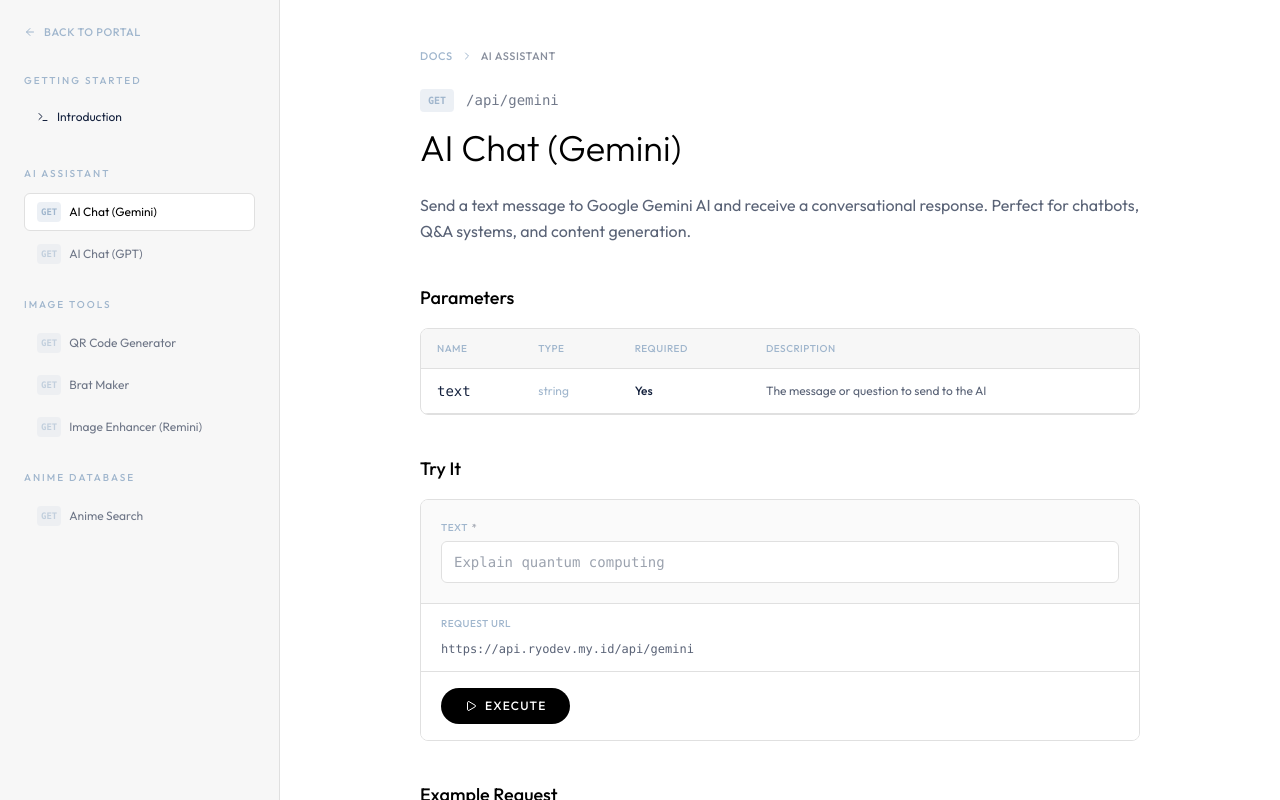
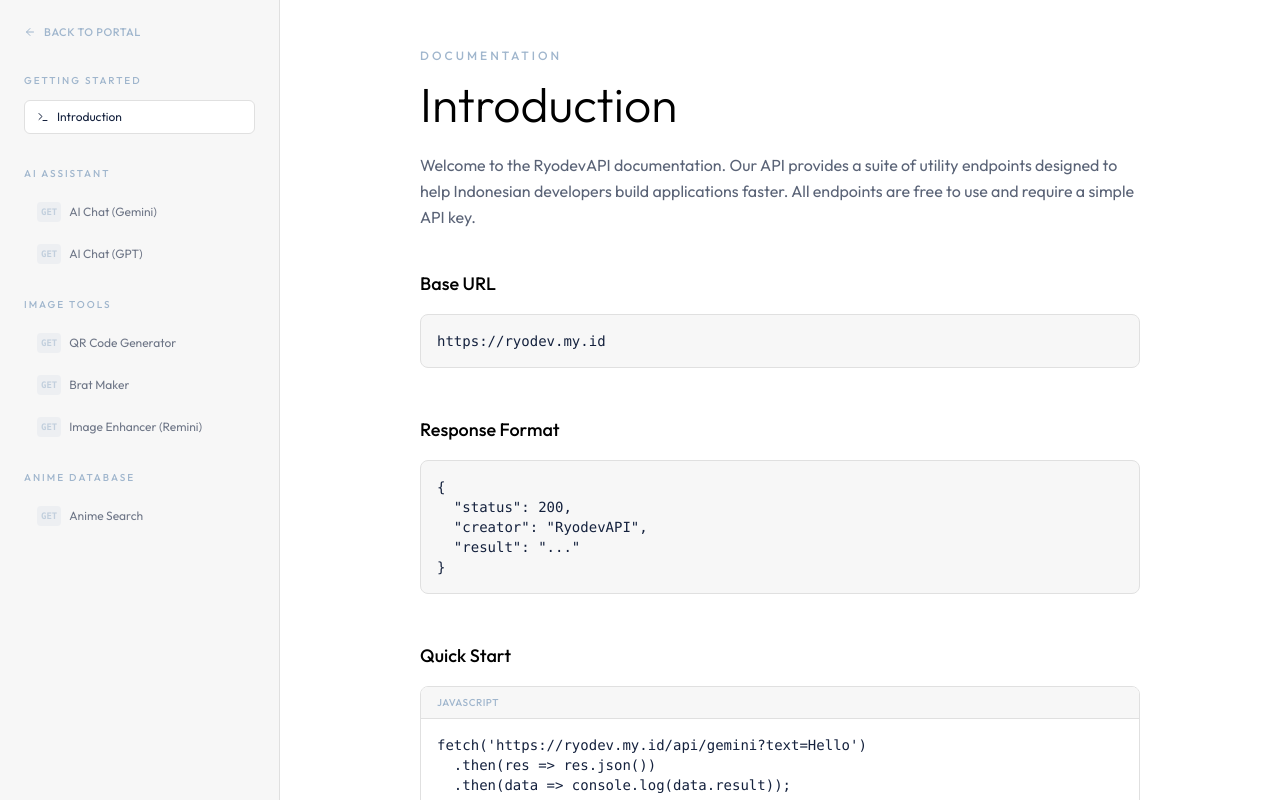
Before and after one commit to ryodevs/Apidocs, a React (Vite) app: page /docs in a window 1280 px wide. Built offline with nearby package versions, Linux system fonts and the light colour scheme; the HTML template or start-up script is replaced by a standard one.

Commit message:
Update Docs.tsx

```diff
--- a/src/pages/Docs.tsx
+++ b/src/pages/Docs.tsx
@@ -25,7 +25,7 @@
   | { status: 'error'; message: string };
 
 export default function Docs() {
-  const [activeEndpoint, setActiveEndpoint] = useState<string>(endpoints[0].id);
+  const [activeEndpoint, setActiveEndpoint] = useState<string>('');
   const [sidebarOpen, setSidebarOpen] = useState(false);
   const [copiedId, setCopiedId] = useState<string | null>(null);
   const [paramValues, setParamValues] = useState<Record<string, string>>({});
```
